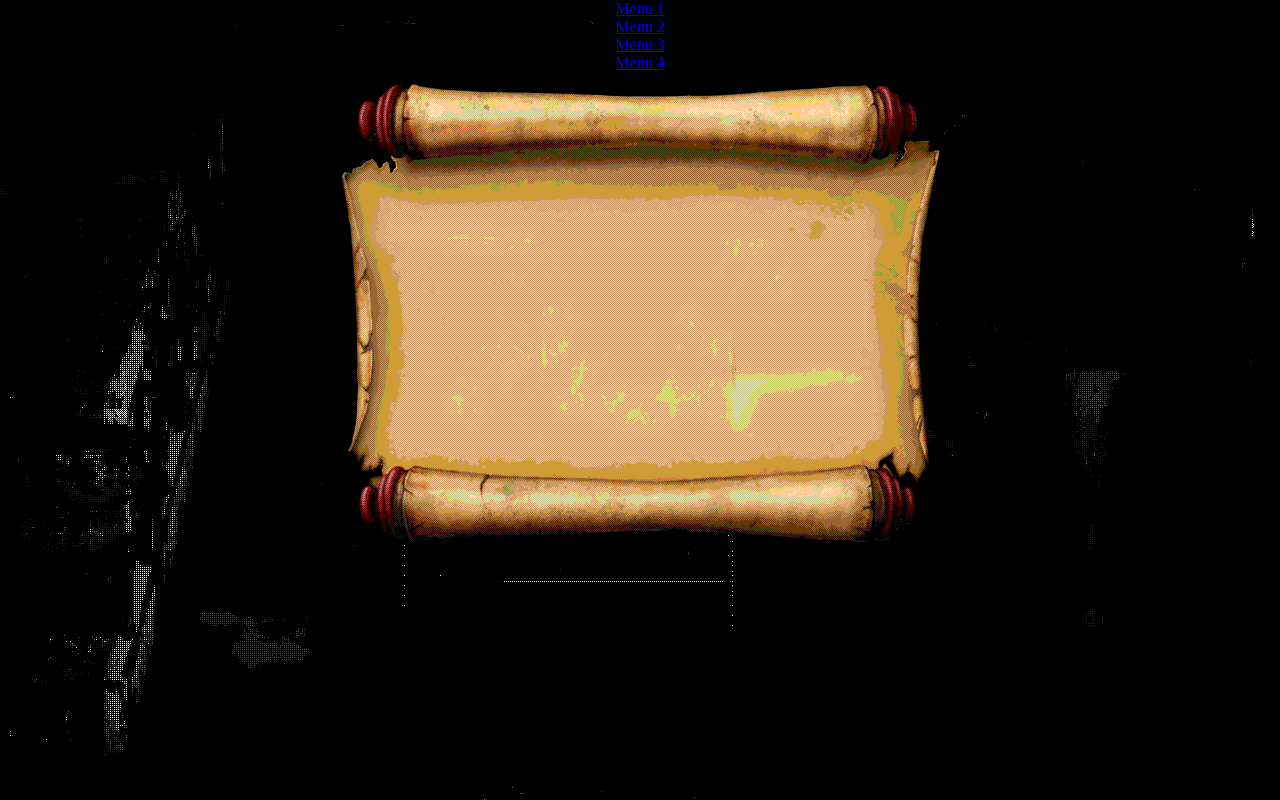
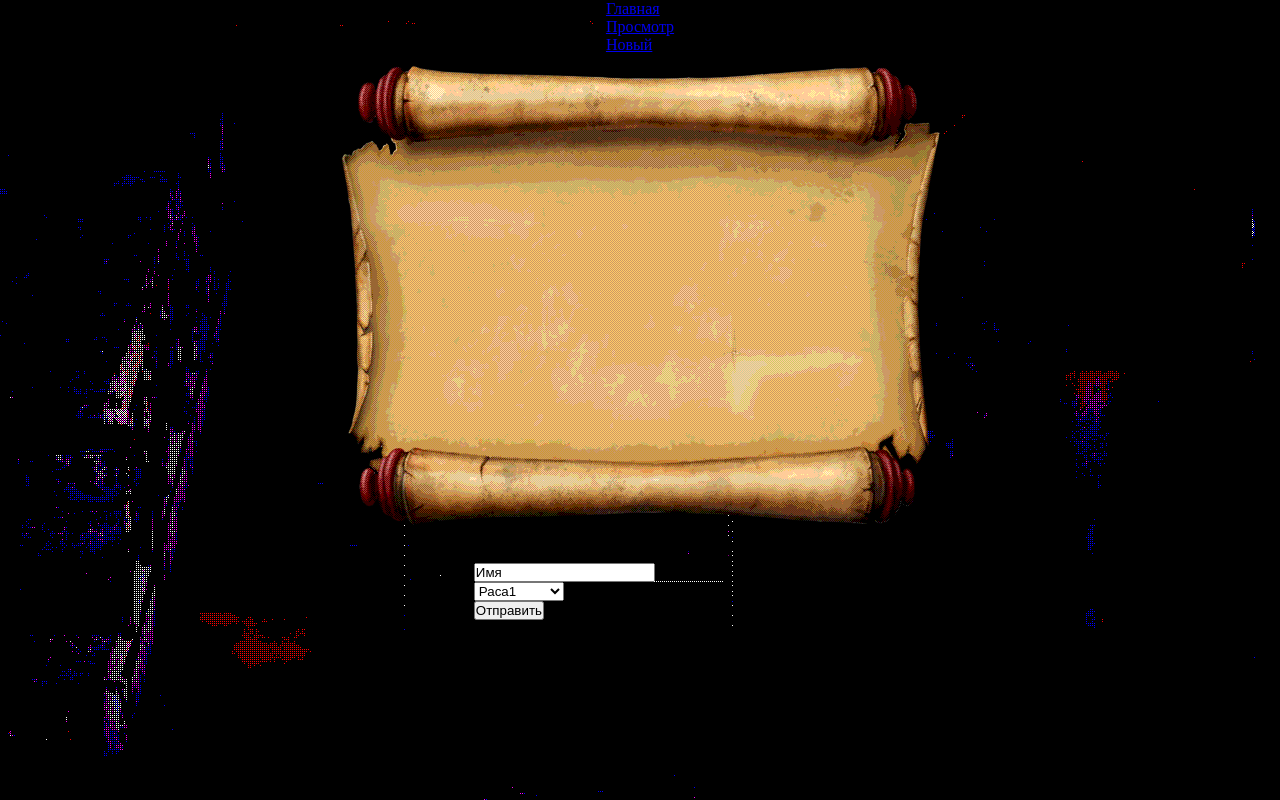
Before and after one commit to AlexDevenport/DMD-site, a Django app: page / in a window 1280 px wide. Run offline with Django 3.2, Linux system fonts and the light colour scheme.

Commit message:
Better style, prepearing to slice to templates

```diff
--- a/django_root/pages/templates/pages/index.html
+++ b/django_root/pages/templates/pages/index.html
@@ -12,53 +12,35 @@
         <div class="top">
             <nav>
                 <ul>
-                    <li><a href="#">Menu 1</a>
+                    <li><a href="#">Главная</a>
                     </li>
-                    <li><a href="#">Menu 2</a>
+                    <li><a href="#">Просмотр</a>
                     </li>
-                    <li><a href="#">Menu 3</a>
-                    </li>
-                    <li><a href="#">Menu 4</a>
+                    <li><a href="#">Новый</a>
                     </li>
                 </ul>
             </nav>
         </div>
         <img src="scroll.png" alt="Background Image" class="scroll-image crisp unselectable">
         <div class="scroll-content">
-            <a>
-                Lorem Ipsum
-                “Neque porro quisquam est qui dolorem ipsum quia dolor sit amet, consectetur, adipisci velit…” ~
-                “There is no one who loves pain itself, who seeks after it and wants to have it, simply because
-                it is pain…”
-                Lorem ipsum dolor sit amet, consectetur adipiscing elit. Aliquam lectus risus, finibus ornare
-                vestibulum et, feugiat quis dui. Vivamus sit amet dolor et magna facilisis rhoncus. Curabitur
-                maximus est sed porta scelerisque. Sed suscipit, arcu volutpat feugiat posuere, eros nisi
-                tristique nibh, mollis vehicula lectus tortor eu purus. Donec ut tortor blandit, sagittis diam
-                eget, suscipit eros. Quisque at magna neque. Nulla faucibus mi at nunc mattis placerat.
-                Pellentesque quis augue quis elit tristique auctor. Integer varius est orci, vel egestas felis
-                dictum nec. Phasellus porta ex sit amet turpis finibus, sed vestibulum nisl efficitur. Praesent
-                ultrices diam enim. In ut tellus sed sem placerat sollicitudin. Donec quis mollis dolor. Etiam
-                viverra, arcu cursus porttitor porttitor, diam nunc auctor nisl, quis placerat magna erat et
-                odio. Phasellus feugiat turpis quis mollis lacinia. Sed ac orci et nisi venenatis pharetra ac
-                non arcu.
-            </a>
-            <a>
-                Lorem Ipsum
-                “Neque porro quisquam est qui dolorem ipsum quia dolor sit amet, consectetur, adipisci velit…” ~
-                “There is no one who loves pain itself, who seeks after it and wants to have it, simply because
-                it is pain…”
-                Lorem ipsum dolor sit amet, consectetur adipiscing elit. Aliquam lectus risus, finibus ornare
-                vestibulum et, feugiat quis dui. Vivamus sit amet dolor et magna facilisis rhoncus. Curabitur
-                maximus est sed porta scelerisque. Sed suscipit, arcu volutpat feugiat posuere, eros nisi
-                tristique nibh, mollis vehicula lectus tortor eu purus. Donec ut tortor blandit, sagittis diam
-                eget, suscipit eros. Quisque at magna neque. Nulla faucibus mi at nunc mattis placerat.
-                Pellentesque quis augue quis elit tristique auctor. Integer varius est orci, vel egestas felis
-                dictum nec. Phasellus porta ex sit amet turpis finibus, sed vestibulum nisl efficitur. Praesent
-                ultrices diam enim. In ut tellus sed sem placerat sollicitudin. Donec quis mollis dolor. Etiam
-                viverra, arcu cursus porttitor porttitor, diam nunc auctor nisl, quis placerat magna erat et
-                odio. Phasellus feugiat turpis quis mollis lacinia. Sed ac orci et nisi venenatis pharetra ac
-                non arcu.
-            </a>
+            <div class="title-text">
+                <a>Шаг 123141</a>
+            </div>
+            <a>На этом шагу вы должны бла-бла-бла</a>
+            <div class="things">
+            <form action="">
+                <input type="text" id="fname" name="fname" value="Имя"><br>
+                <select>
+                    <option value="option1">Раса1</option>
+                    <option value="option2">Класс232</option>
+                    <option value="option3">Еще опции</option>
+                </select><br>
+                <input type="submit" value="Отправить">
+            </form>
+        </div>
+            <div>
+                <a>Описание текущего выбора или что-то типа того</a>
+            </div>
         </div>
     </div>
 </body>
```
Also changed, not shown: django_root/pages/templates/pages/style.css (+58 -5 lines), django_root/pages/templates/pages/fonts/Ostrovsky-Bold_0.otf (added).
